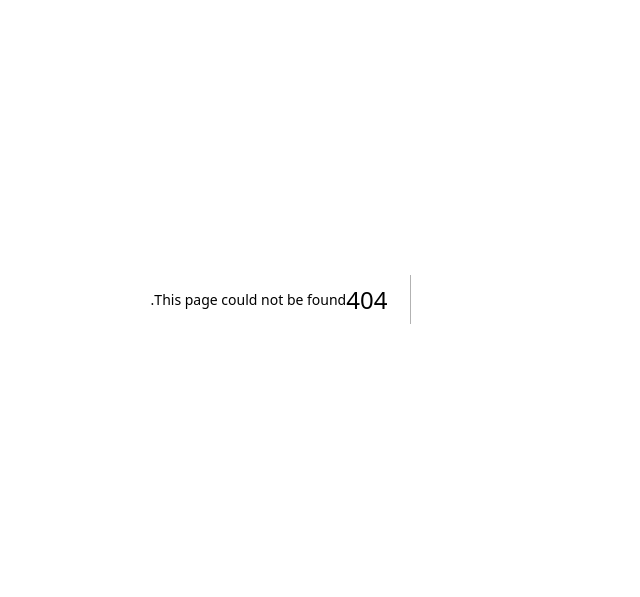
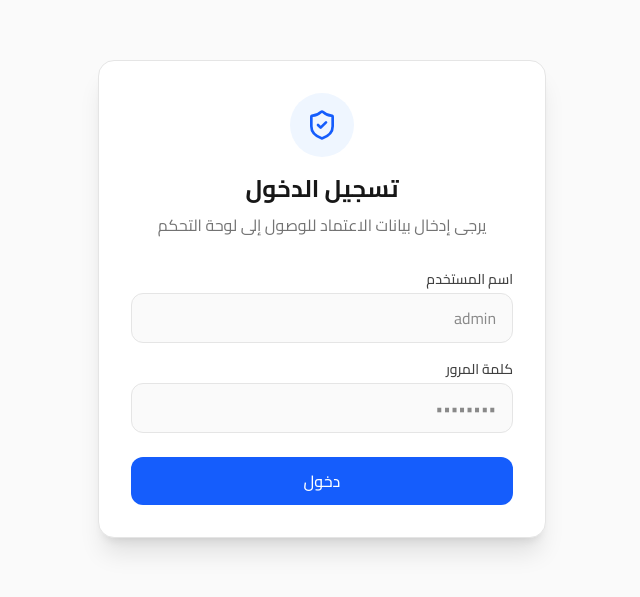
Before and after one commit to sanaafotrade/sfnaa, a Next.js app: page /login in a window 1280 px wide. Before the commit this address had no page. Shown: the part 101-698 px from the top of the page, without its empty margins (391-1031 px from the left). Built offline with nearby package versions, Linux system fonts and the light colour scheme.

Commit message:
feat: implement admin authentication and protect dashboard

```diff
--- a/package.json
+++ b/package.json
@@ -15,6 +15,7 @@
     "@vercel/postgres": "^0.10.0",
     "date-fns": "^4.4.0",
     "framer-motion": "^13.0.0",
+    "jose": "^6.2.8",
     "lucide-react": "^1.29.0",
     "next": "16.3.0",
     "react": "19.2.8",
--- /dev/null
+++ b/src/app/api/auth/login/route.ts
@@ -0,0 +1,36 @@
+import { NextResponse } from 'next/server';
+import { SignJWT } from 'jose';
+
+export async function POST(request: Request) {
+  try {
+    const { password } = await request.json();
+
+    // Verify password against process.env.ADMIN_PASSWORD
+    const adminPassword = process.env.ADMIN_PASSWORD || 'admin'; // fallback for dev if needed
+
+    if (password !== adminPassword) {
+      return NextResponse.json({ error: 'Invalid credentials' }, { status: 401 });
+    }
+
+    const secret = new TextEncoder().encode(adminPassword);
+
+    const token = await new SignJWT({ role: 'admin' })
+      .setProtectedHeader({ alg: 'HS256' })
+      .setExpirationTime('24h')
+      .sign(secret);
+
+    const response = NextResponse.json({ success: true }, { status: 200 });
+
+    response.cookies.set('admin_session', token, {
+      httpOnly: true,
+      secure: process.env.NODE_ENV === 'production',
+      sameSite: 'lax',
+      path: '/',
+      maxAge: 60 * 60 * 24 // 24 hours
+    });
+
+    return response;
+  } catch (error) {
+    return NextResponse.json({ error: 'Internal Server Error' }, { status: 500 });
+  }
+}
--- /dev/null
+++ b/src/app/api/auth/logout/route.ts
@@ -0,0 +1,9 @@
+import { NextResponse } from 'next/server';
+
+export async function POST() {
+  const response = NextResponse.json({ success: true });
+
+  response.cookies.delete('admin_session');
+
+  return response;
+}
--- /dev/null
+++ b/src/app/dashboard/LogoutButton.tsx
@@ -0,0 +1,28 @@
+'use client';
+
+import { LogOut } from 'lucide-react';
+import { useRouter } from 'next/navigation';
+
+export default function LogoutButton() {
+  const router = useRouter();
+
+  const handleLogout = async () => {
+    try {
+      await fetch('/api/auth/logout', { method: 'POST' });
+      router.push('/login');
+      router.refresh();
+    } catch (error) {
+      console.error('Logout failed:', error);
+    }
+  };
+
+  return (
+    <button
+      onClick={handleLogout}
+      className="flex w-full items-center gap-3 px-4 py-2.5 text-red-600 dark:text-red-400 hover:bg-red-50 dark:hover:bg-red-950/30 rounded-lg transition-colors mt-2"
+    >
+      <LogOut className="w-5 h-5" />
+      تسجيل الخروج
+    </button>
+  );
+}
--- a/src/app/dashboard/layout.tsx
+++ b/src/app/dashboard/layout.tsx
@@ -1,6 +1,7 @@
 import { ReactNode } from "react";
 import Link from "next/link";
 import { Inbox, Send, Settings, ShieldCheck, MailPlus, Globe, Layout, Users } from "lucide-react";
+import LogoutButton from "./LogoutButton";
 
 export default function DashboardLayout({ children }: { children: ReactNode }) {
   return (
@@ -57,6 +58,10 @@ export default function DashboardLayout({ children }: { children: ReactNode }) {
             <Settings className="w-5 h-5" />
             إعدادات البريد
           </Link>
+
+          <div className="mt-4 border-t border-neutral-100 dark:border-neutral-800/50 pt-4">
+            <LogoutButton />
+          </div>
         </nav>
 
         <div className="p-4 border-t border-neutral-200 dark:border-neutral-800">
--- /dev/null
+++ b/src/app/login/page.tsx
@@ -0,0 +1,97 @@
+'use client';
+
+import { useState } from 'react';
+import { useRouter } from 'next/navigation';
+import { ShieldCheck, Loader2 } from 'lucide-react';
+
+export default function LoginPage() {
+  const [password, setPassword] = useState('');
+  const [username, setUsername] = useState('');
+  const [error, setError] = useState('');
+  const [isLoading, setIsLoading] = useState(false);
+  const router = useRouter();
+
+  const handleLogin = async (e: React.FormEvent) => {
+    e.preventDefault();
+    setIsLoading(true);
+    setError('');
+
+    try {
+      const res = await fetch('/api/auth/login', {
+        method: 'POST',
+        headers: { 'Content-Type': 'application/json' },
+        body: JSON.stringify({ password }),
+      });
+
+      if (!res.ok) {
+        throw new Error('Invalid credentials');
+      }
+
+      router.push('/dashboard');
+      router.refresh();
+    } catch (err) {
+      setError('كلمة المرور غير صحيحة');
+      setIsLoading(false);
+    }
+  };
+
+  return (
+    <div className="min-h-screen flex items-center justify-center bg-neutral-50 dark:bg-neutral-900 p-4 font-sans" dir="rtl">
+      <div className="w-full max-w-md bg-white dark:bg-neutral-950 rounded-2xl shadow-xl border border-neutral-200 dark:border-neutral-800 p-8">
+        <div className="flex flex-col items-center mb-8">
+          <div className="w-16 h-16 bg-blue-50 dark:bg-blue-900/30 rounded-full flex items-center justify-center mb-4">
+            <ShieldCheck className="w-8 h-8 text-blue-600 dark:text-blue-500" />
+          </div>
+          <h1 className="text-2xl font-bold text-neutral-900 dark:text-white mb-2">تسجيل الدخول</h1>
+          <p className="text-neutral-500 dark:text-neutral-400 text-center">
+            يرجى إدخال بيانات الاعتماد للوصول إلى لوحة التحكم
+          </p>
+        </div>
+
+        <form onSubmit={handleLogin} className="space-y-4">
+          <div>
+            <label className="block text-sm font-medium text-neutral-700 dark:text-neutral-300 mb-1">
+              اسم المستخدم
+            </label>
+            <input
+              type="text"
+              value={username}
+              onChange={(e) => setUsername(e.target.value)}
+              className="w-full px-4 py-3 rounded-xl border border-neutral-200 dark:border-neutral-800 bg-neutral-50 dark:bg-neutral-900 text-neutral-900 dark:text-white focus:ring-2 focus:ring-blue-600 focus:border-transparent transition-all outline-none"
+              placeholder="admin"
+              required
+            />
+          </div>
+
+          <div>
+            <label className="block text-sm font-medium text-neutral-700 dark:text-neutral-300 mb-1">
+              كلمة المرور
+            </label>
+            <input
+              type="password"
+              value={password}
+              onChange={(e) => setPassword(e.target.value)}
+              className="w-full px-4 py-3 rounded-xl border border-neutral-200 dark:border-neutral-800 bg-neutral-50 dark:bg-neutral-900 text-neutral-900 dark:text-white focus:ring-2 focus:ring-blue-600 focus:border-transparent transition-all outline-none"
+              placeholder="••••••••"
+              required
+            />
+          </div>
+
+          {error && (
+            <div className="p-3 bg-red-50 dark:bg-red-900/30 border border-red-200 dark:border-red-800 rounded-lg text-red-600 dark:text-red-400 text-sm">
+              {error}
+            </div>
+          )}
+
+          <button
+            type="submit"
+            disabled={isLoading}
+            className="w-full py-3 px-4 bg-blue-600 hover:bg-blue-700 text-white rounded-xl font-medium transition-colors focus:ring-4 focus:ring-blue-600/20 disabled:opacity-70 flex items-center justify-center mt-6"
+          >
+            {isLoading ? <Loader2 className="w-5 h-5 animate-spin" /> : 'دخول'}
+          </button>
+        </form>
+      </div>
+    </div>
+  );
+}
--- /dev/null
+++ b/src/middleware.ts
@@ -0,0 +1,31 @@
+import { NextResponse } from 'next/server';
+import type { NextRequest } from 'next/server';
+import { jwtVerify } from 'jose';
+
+export async function middleware(request: NextRequest) {
+  const token = request.cookies.get('admin_session')?.value;
+  const isDashboardPath = request.nextUrl.pathname.startsWith('/dashboard');
+
+  if (isDashboardPath) {
+    if (!token) {
+      return NextResponse.redirect(new URL('/login', request.url));
+    }
+
+    try {
+      const secret = new TextEncoder().encode(process.env.ADMIN_PASSWORD || 'admin');
+      await jwtVerify(token, secret);
+      return NextResponse.next();
+    } catch (error) {
+      // Invalid token
+      const response = NextResponse.redirect(new URL('/login', request.url));
+      response.cookies.delete('admin_session');
+      return response;
+    }
+  }
+
+  return NextResponse.next();
+}
+
+export const config = {
+  matcher: ['/dashboard/:path*'],
+};
```
Also changed, not shown: 1 other file (tests, documents, lock files or other folders).
